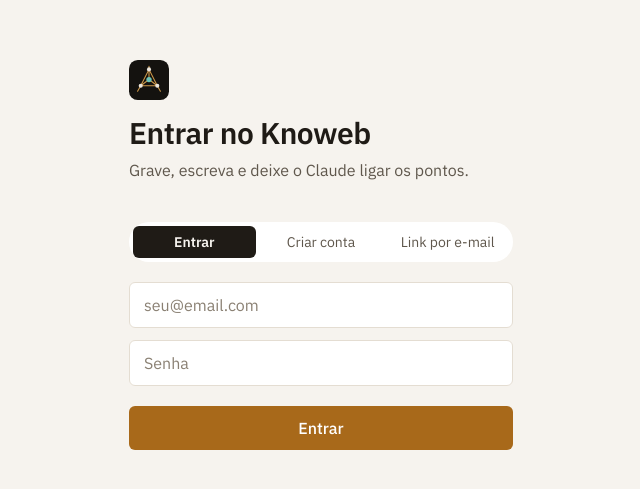
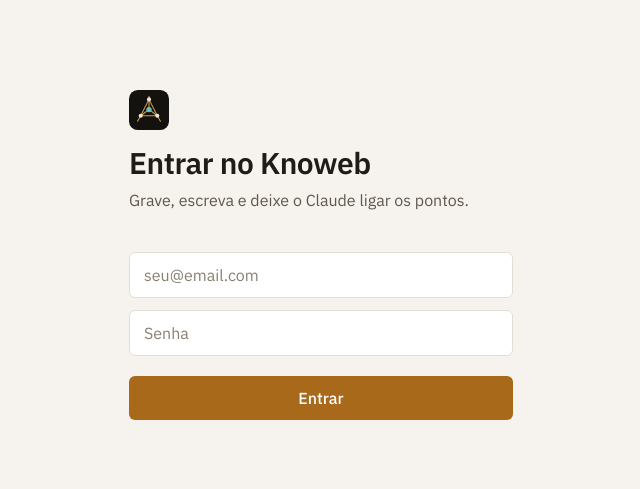
Before and after one commit to JonasSprocatti/Knoweb, a Next.js app: page /login in a window 1280 px wide. Shown: the part 145-634 px from the top of the page, without its empty margins (319-959 px from the left). Built offline with nearby package versions, Linux system fonts and the light colour scheme.

Commit message:
Login só com e-mail e senha: sem "criar conta" e sem link por e-mail
Co-Authored-By: Claude Opus 5.5 <noreply@anthropic.com>

```diff
--- a/src/app/login/page.tsx
+++ b/src/app/login/page.tsx
@@ -4,50 +4,33 @@ import { useState } from "react";
 import { useRouter } from "next/navigation";
 import { supabaseBrowser } from "@/lib/supabase/client";
 
-type Mode = "signin" | "signup" | "magic";
-
+/**
+ * Só e-mail e senha. Não há "criar conta" nem link por e-mail: o app é de uma
+ * pessoa só, contas novas são criadas no painel do Supabase (e os cadastros
+ * ficam desligados lá).
+ */
 export default function LoginPage() {
   const router = useRouter();
-  const [mode, setMode] = useState<Mode>("signin");
   const [email, setEmail] = useState("");
   const [password, setPassword] = useState("");
   const [busy, setBusy] = useState(false);
-  const [message, setMessage] = useState<{ kind: "ok" | "err"; text: string } | null>(null);
+  const [error, setError] = useState<string | null>(null);
 
   async function submit(e: React.FormEvent) {
     e.preventDefault();
     setBusy(true);
-    setMessage(null);
-    const supabase = supabaseBrowser();
-    const redirect = `${window.location.origin}/auth/callback`;
-    try {
-      if (mode === "signin") {
-        const { error } = await supabase.auth.signInWithPassword({ email, password });
-        if (error) throw error;
-        router.replace("/");
-        router.refresh();
-        return;
-      }
-      if (mode === "signup") {
-        const { data, error } = await supabase.auth.signUp({ email, password, options: { emailRedirectTo: redirect } });
-        if (error) throw error;
-        if (data.session) {
-          router.replace("/");
-          router.refresh();
-          return;
-        }
-        setMessage({ kind: "ok", text: "Conta criada. Confirme pelo link que chegou no seu e-mail." });
-      } else {
-        const { error } = await supabase.auth.signInWithOtp({ email, options: { emailRedirectTo: redirect } });
-        if (error) throw error;
-        setMessage({ kind: "ok", text: "Enviamos um link de acesso para o seu e-mail." });
-      }
-    } catch (err) {
-      setMessage({ kind: "err", text: err instanceof Error ? err.message : String(err) });
-    } finally {
+    setError(null);
+    const { error } = await supabaseBrowser().auth.signInWithPassword({ email, password });
+    if (error) {
+      setError(error.message === "Invalid login credentials" ? "E-mail ou senha incorretos." : error.message);
       setBusy(false);
+      return;
     }
+    router.replace("/");
+    router.refresh();
   }
+
+  const field = "rounded-md border border-line bg-panel px-3.5 py-2.5 text-ink placeholder:text-faint focus:border-accent focus:outline-none";
 
   return (
     <main className="flex min-h-dvh items-center justify-center px-4">
@@ -60,57 +43,12 @@ export default function LoginPage() {
         </div>
 
         <form onSubmit={submit} className="flex flex-col gap-3">
-          <div className="mb-2 grid grid-cols-3 gap-1 rounded-full bg-panel p-1 text-sm">
-            {(
-              [
-                ["signin", "Entrar"],
-                ["signup", "Criar conta"],
-                ["magic", "Link por e-mail"],
-              ] as [Mode, string][]
-            ).map(([m, label]) => (
-              <button
-                key={m}
-                type="button"
-                onClick={() => setMode(m)}
-                className={`rounded-md px-2 py-1.5 transition ${mode === m ? "bg-ink font-semibold text-bg" : "text-muted hover:text-ink"}`}
-              >
-                {label}
-              </button>
-            ))}
-          </div>
-
-          <input
-            type="email"
-            required
-            autoComplete="email"
-            value={email}
-            onChange={(e) => setEmail(e.target.value)}
-            placeholder="seu@email.com"
-            className="rounded-md border border-line bg-panel px-3.5 py-2.5 text-ink placeholder:text-faint focus:border-accent focus:outline-none"
-          />
-          {mode !== "magic" && (
-            <input
-              type="password"
-              required
-              minLength={6}
-              autoComplete={mode === "signup" ? "new-password" : "current-password"}
-              value={password}
-              onChange={(e) => setPassword(e.target.value)}
-              placeholder="Senha"
-              className="rounded-md border border-line bg-panel px-3.5 py-2.5 text-ink placeholder:text-faint focus:border-accent focus:outline-none"
-            />
-          )}
-
-          <button
-            disabled={busy}
-            className="mt-2 rounded-md bg-accent px-3 py-2.5 font-medium text-on-accent transition hover:brightness-110 disabled:opacity-60"
-          >
-            {busy ? "Aguarde…" : mode === "signin" ? "Entrar" : mode === "signup" ? "Criar conta" : "Enviar link"}
+          <input type="email" required autoComplete="email" value={email} onChange={(e) => setEmail(e.target.value)} placeholder="seu@email.com" aria-label="E-mail" className={field} />
+          <input type="password" required autoComplete="current-password" value={password} onChange={(e) => setPassword(e.target.value)} placeholder="Senha" aria-label="Senha" className={field} />
+          <button disabled={busy} className="press mt-2 rounded-md bg-accent px-3 py-2.5 font-medium text-on-accent transition hover:brightness-110 disabled:opacity-60">
+            {busy ? "Entrando…" : "Entrar"}
           </button>
-
-          {message && (
-            <p className={`text-sm ${message.kind === "ok" ? "text-topic" : "text-rec"}`}>{message.text}</p>
-          )}
+          {error && <p className="text-sm text-rec">{error}</p>}
         </form>
       </div>
     </main>
```
